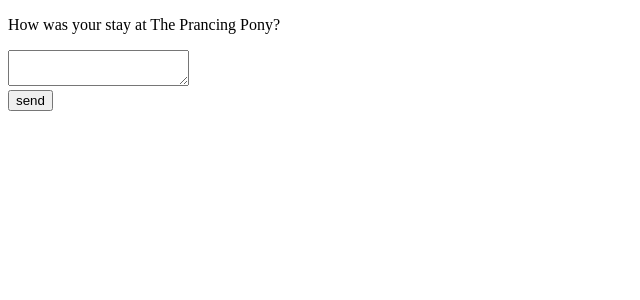
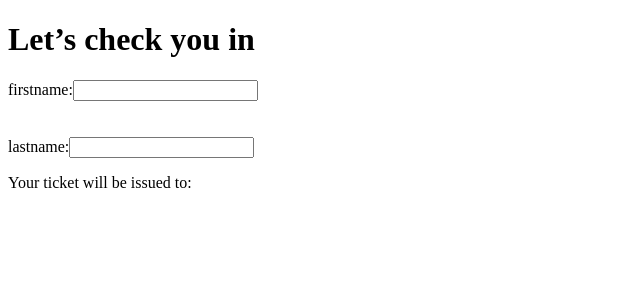
Before and after one commit to hayetmnasrighabri/reactjs, a React (Create React App) app: page / in a window 1280 px wide. Shown: the top 300 px of the page, without its empty margins (0-640 px from the left). Built offline with nearby package versions, Linux system fonts and the light colour scheme.

Commit message:
Évitez les états redondants

```diff
--- a/src/App.js
+++ b/src/App.js
@@ -1,44 +1,36 @@
-import { useState } from "react";
-import React from "react";
-export default function FeedbackForm(){
-  const [text, setText]= useState('')
-  const [isSending, setIsSending]=useState(false)
-  const [isSent, setIsSent]= useState(false)
+import { useState } from "react"
 
-  async function handleSubmit(e){
-    e.preventDefault()
-    setIsSending(true)
-    await SendMessage(text)
-    setIsSending(false)
-    setIsSent(true)
+export default function Form(){
+  const [firstname, setFirstname]=useState('')
+  const[lastname, setLastname]=useState('')
+  //const [fullname, setFullname]=useState('')
+  const handleFirstnameChange=(e)=>{
+    setFirstname(e.target.value)
+    //setFullname(e.target.value+ '' +lastname)
   }
-  if (isSent){
-    return <h1>Thanks for feedback!</h1>
+  const handleLatsnameChange=(e)=>{
+    setLastname(e.target.value)
+    //setFullname(firstname+ '' +e.target.value)
   }
   return(
-    <form onSubmit={handleSubmit}>
-      <p>How was your stay at The Prancing Pony?</p>
-      <textarea
-      disabled={isSending}
-      value={text}
-      onChange={e=>setText(e.target.value)}
-      />
-      <br/>
-      <button
-      disabled={isSending}
-      type="submit"
-      >
-        send
-      </button>
-      {isSending && <p>Sending...</p>}
-    </form>
+   <>
+   <h1>Let’s check you in</h1>
+   <label>firstname:
+    <input
+      value={firstname}
+      onChange={handleFirstnameChange}
+ ></input>
+    </label>
+    <br/>
+    <br/>
+    <br/>
+<label>lastname:
+  <input
+    value={lastname}
+    onChange={handleLatsnameChange}
+  ></input>
+</label>
+<p>Your ticket will be issued to:</p>
+   </>
   )
 }
-
-function SendMessage(text){
-  return new Promise(
-    resolve=>{
-        setTimeout(resolve,2000)
-    }
-  )
-}
```
